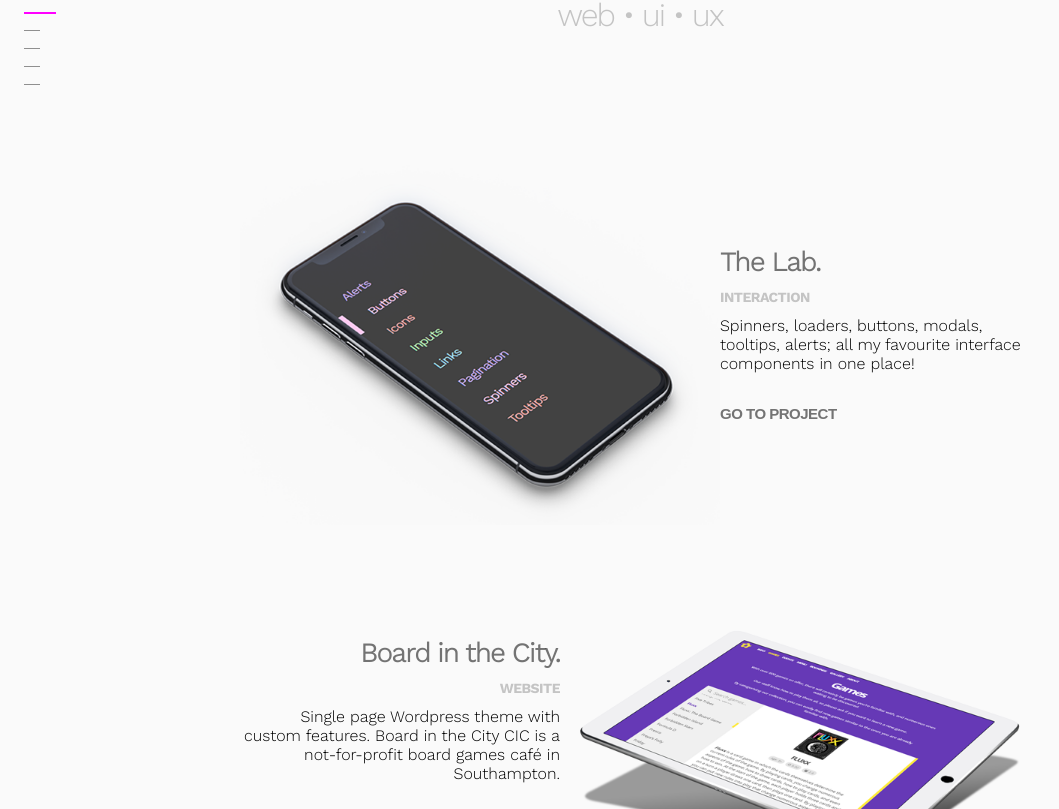
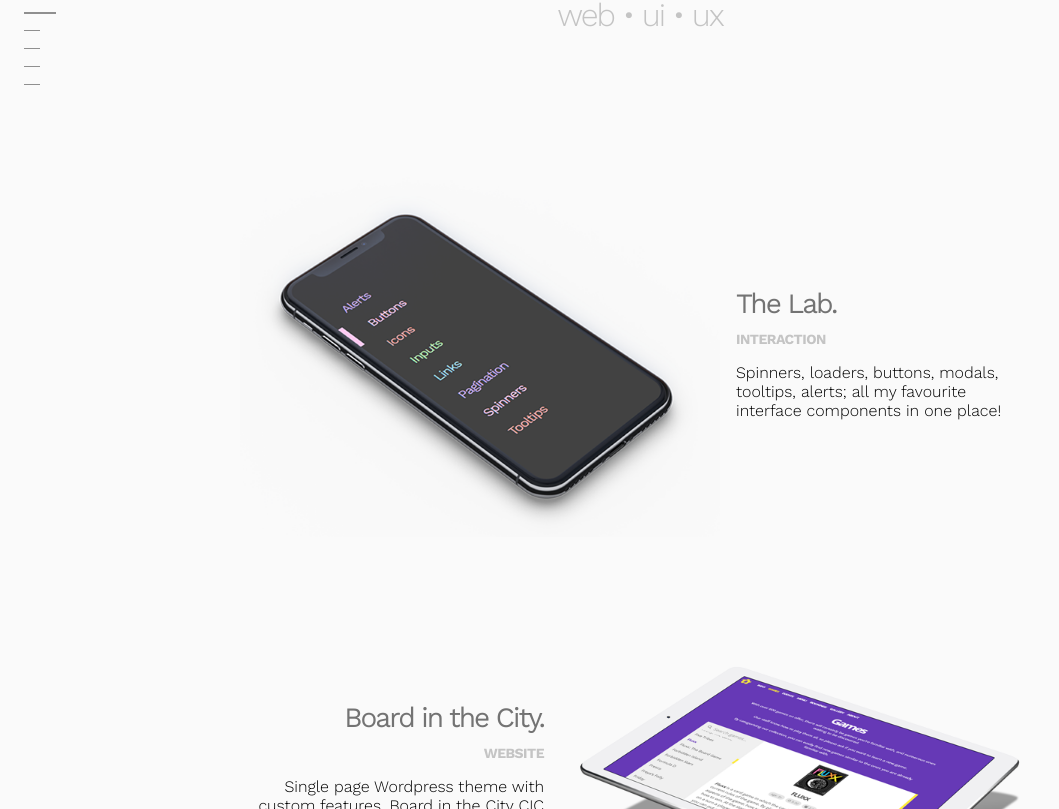
Before and after one commit to LisaDezaki/react-portfolio, a React (Create React App) app: page / in a window 1280 px wide. Shown: the part 351-1160 px from the top of the page, without its empty margins (0-1059 px from the left). Built offline with nearby package versions, Linux system fonts and the light colour scheme.

Commit message:
project hover animation

```diff
--- a/src/components/Label/index.js
+++ b/src/components/Label/index.js
@@ -1,6 +1,8 @@
 import React from "react";
 import "./style.scss";
 
-const Label = ({ children }) => <span className="label">{children}</span>;
+const Label = ({ children, className }) => (
+  <span className={`label ${className || ""}`}>{children}</span>
+);
 
 export default Label;
--- a/src/components/Label/style.scss
+++ b/src/components/Label/style.scss
@@ -3,4 +3,5 @@
 .label {
   @include font(label);
   color: $color-subtext;
+  display: inline-block;
 }
--- a/src/components/Project/index.js
+++ b/src/components/Project/index.js
@@ -1,16 +1,21 @@
 import React, { Component } from "react";
-import { Button, Label, Section, Title } from "..";
+import { Label, Section, Title } from "..";
 import "./style.scss";
 
 class Project extends Component {
   render() {
     return (
-      <Section id={this.props.id} className="project" height="50vh">
+      <Section id={this.props.id} className="project">
         <div className="project__content">
           <a className="project__link" href={this.props.link}>
-            Go to project
+            View project
           </a>
           <div className="project__img__container">
+            <div className="project__goto">
+              <Title className="project__goto__text" glitch>
+                View project
+              </Title>
+            </div>
             <img
               className="project__img"
               src={this.props.img}
@@ -30,17 +35,8 @@ class Project extends Component {
             <Title className="project__name">{this.props.name}</Title>
             <Label className="project__type">{this.props.type}</Label>
             <p className="project__desc">{this.props.desc}</p>
-            <Button className="project__button">Go to project</Button>
           </div>
         </div>
-
-        {/* <div
-          className="project__img"
-          style={{ backgroundImage: `url(./img/${this.props.img}` }}
-        /> */}
-        {/* <div className="project__panel">
-
-        </div> */}
       </Section>
     );
   }
--- a/src/components/Project/style.scss
+++ b/src/components/Project/style.scss
@@ -2,12 +2,81 @@
 
 .project {
   @include flex(c, m, col);
+  margin: 2rem 0;
   max-width: 100vw;
 
   .project__content {
     @include flex(c, m, row);
+    cursor: pointer;
     max-width: 800px;
     position: relative;
+    .project__img__container {
+      height: 360px;
+      width: 480px;
+      position: relative;
+      transition: all 0.25s;
+      .project__goto {
+        @include absolute(0, 0, 0, 0);
+        @include flex(c, m, row);
+        background-color: white;
+        color: rgba(0, 0, 0, 0.5);
+        opacity: 0;
+        text-align: center;
+        transition: all 0.5s cubic-bezier(0, 0, 0.2, 1);
+        z-index: 5;
+        .project__goto__text {
+          @include font(button);
+          color: black;
+          font-size: 3rem;
+        }
+      }
+      .project__img,
+      .project__img--hover {
+        transition: opacity 0.5s;
+      }
+      .project__img--hover {
+        @include absolute(0, 0, 0, 0);
+        opacity: 0;
+      }
+    }
+    .project__info {
+      margin: 0 1rem;
+      .project__name {
+        transition: transform 0.25s cubic-bezier(0.25, 0.46, 0.45, 0.94);
+      }
+      .project__type {
+        transition: transform 0.25s cubic-bezier(0.25, 0.46, 0.45, 0.94) 0.1s;
+      }
+      .project__desc {
+        @include font(body);
+        transition: transform 0.25s cubic-bezier(0.25, 0.46, 0.45, 0.94) 0.2s;
+      }
+
+      .project__button {
+        padding-left: 0;
+        padding-right: 0;
+      }
+    }
+    &:hover {
+      .project__img__container {
+        .project__goto {
+          opacity: 0.5;
+        }
+        .project__img {
+          opacity: 0;
+        }
+        .project__img--hover {
+          opacity: 1;
+        }
+      }
+      .project__info {
+        .project__name,
+        .project__type,
+        .project__desc {
+          transform: translateX(1rem);
+        }
+      }
+    }
 
     .project__link {
       @include absolute(0, 0, 0, 0);
@@ -15,44 +84,16 @@
       cursor: pointer;
       z-index: 1;
     }
-
-    &:hover .project__img__container .project__img {
-      opacity: 0;
-    }
-    &:hover .project__img__container .project__img--hover {
-      opacity: 1;
-    }
   }
   &:nth-of-type(odd) .project__content {
     flex-direction: row-reverse;
     text-align: right;
+    &:hover .project__info {
+      .project__name,
+      .project__type,
+      .project__desc {
+        transform: translateX(-1rem);
+      }
+    }
   }
 }
-
-.project__img__container {
-  position: relative;
-  height: 360px;
-  width: 480px;
-
-  .project__img--hover {
-    @include absolute(0, 0, 0, 0);
-  }
-  .project__img--hover {
-    opacity: 0;
-  }
-}
-
-.project__panel {
-  @include flex(c, m, col);
-}
-
-.project__info {
-  .project__desc {
-    @include font(body);
-  }
-
-  .project__button {
-    padding-left: 0;
-    padding-right: 0;
-  }
-}
--- a/src/components/Title/index.js
+++ b/src/components/Title/index.js
@@ -1,8 +1,11 @@
 import React from "react";
 import "./style.scss";
 
-const Title = ({ children, glitch }) => (
-  <h4 className={`title ${glitch ? "glitch" : ""}`} data-text={children}>
+const Title = ({ children, className, glitch }) => (
+  <h4
+    className={`title ${glitch ? "glitch" : ""} ${className || ""}`}
+    data-text={children}
+  >
     {children}
   </h4>
 );
--- a/src/css/scrollspy.module.scss
+++ b/src/css/scrollspy.module.scss
@@ -18,7 +18,7 @@
 
 .active {
   hr {
-    border-color: #f0f;
+    @include glitch(hrGlitch, 2s, 2, 10, 1, 9);
     border-width: 2px 0 0 0;
     width: 2rem;
   }
--- a/src/css/utils/_mixins.scss
+++ b/src/css/utils/_mixins.scss
@@ -209,6 +209,39 @@
   animation: $name $duration infinite linear;
 }
 
+@mixin glitchReveal(
+  $name,
+  $duration: 2s,
+  $height: 100,
+  $steps: 20,
+  $startStep: 5,
+  $endStep: 15
+) {
+  @at-root {
+    @keyframes #{$name} {
+      0% {
+        clip: rect(0, 9999px, 0, 0);
+      }
+      #{percentage(($startStep - 1)*(1/$steps))} {
+        clip: rect(0, 9999px, 0, 0);
+      }
+      @for $i from $startStep through ($endStep - 1) {
+        #{percentage($i*(1/$steps))} {
+          clip: rect(random($height) + px, 9999px, random($height) + px, 0);
+        }
+      }
+      #{percentage($endStep*(1/$steps))} {
+        clip: rect(0, 9999px, 0, 0);
+      }
+      100% {
+        clip: rect(0, 9999px, $height, 0);
+      }
+    }
+  }
+
+  animation: $name $duration infinite linear;
+}
+
 //  textGlitch
 
 @mixin textGlitch(
```
